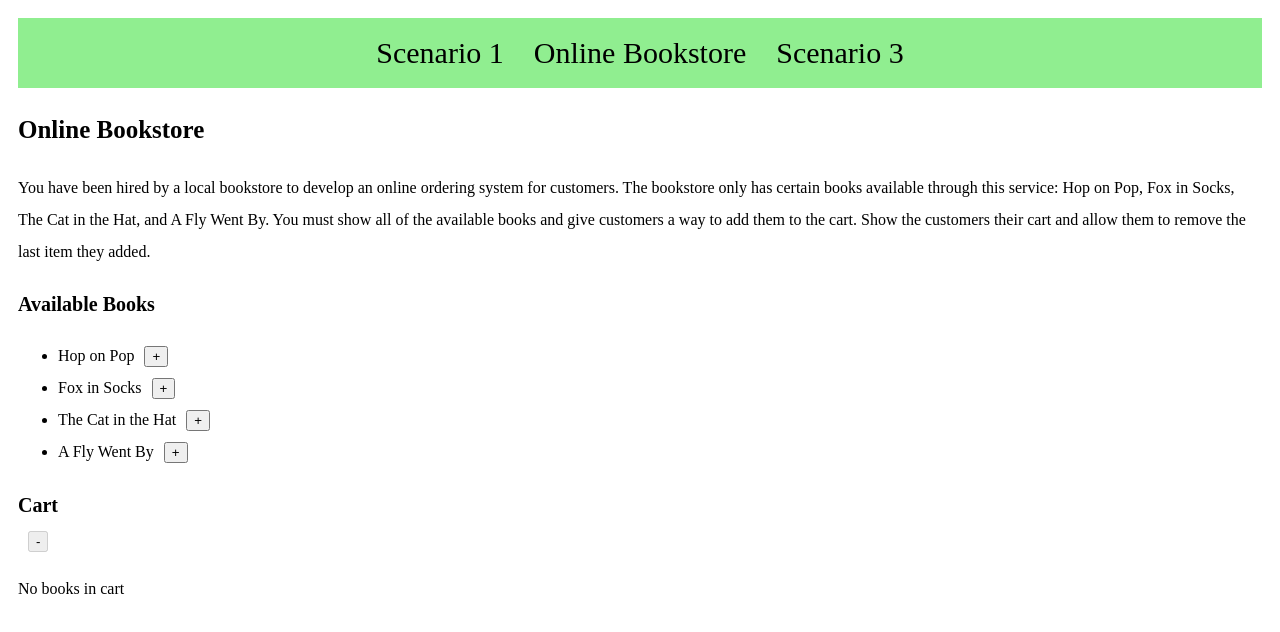
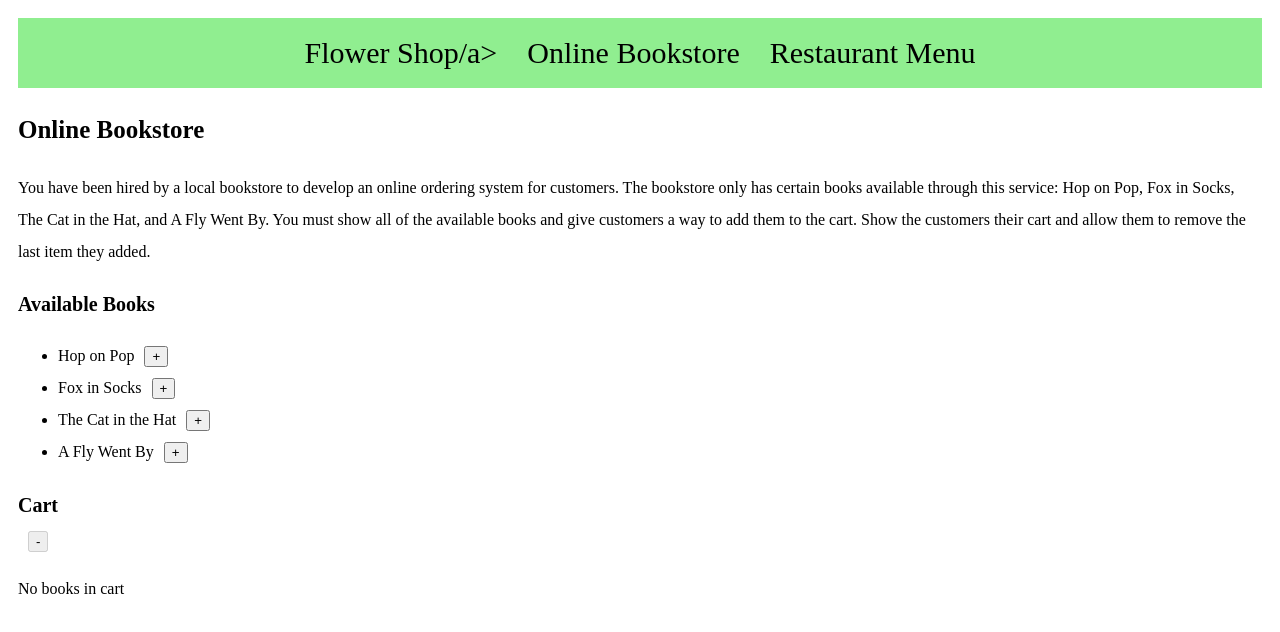
Before and after one commit to wowowo1791/group, a plain HTML site: page homework-5/onlinebookstore.html in a window 1280 px wide. Drawn offline with Linux system fonts and the light colour scheme.

Commit message:
fixed nav bar

```diff
--- a/homework-5/onlinebookstore.html
+++ b/homework-5/onlinebookstore.html
@@ -6,12 +6,12 @@
     <title>Online Bookstore</title>
     <link rel="stylesheet" href="css/styles.css" />
 </head>
-    <nav>
-        <a href="rename_me.html">Scenario 1</a>
-        <a href="onlinebookstore.html">Online Bookstore</a>
-        <a href="rename_me.html">Scenario 3</a>
-    </nav>
 <body>
+<nav>
+    <a href="index.html">Flower Shop/a>
+    <a href="onlinebookstore.html">Online Bookstore</a>
+    <a href="food.html">Restaurant Menu</a>
+</nav>
     <h1>Online Bookstore</h1>
     <p>You have been hired by a local bookstore to develop an online ordering system for customers. The bookstore only has certain books available through this service: Hop on Pop, Fox in Socks, The Cat in the Hat, and A Fly Went By. You must show all of the available books and give customers a way to add them to the cart. Show the customers their cart and allow them to remove the last item they added.</p>
 
```
Also changed, not shown: homework-5/index.html (+2 -2 lines).
